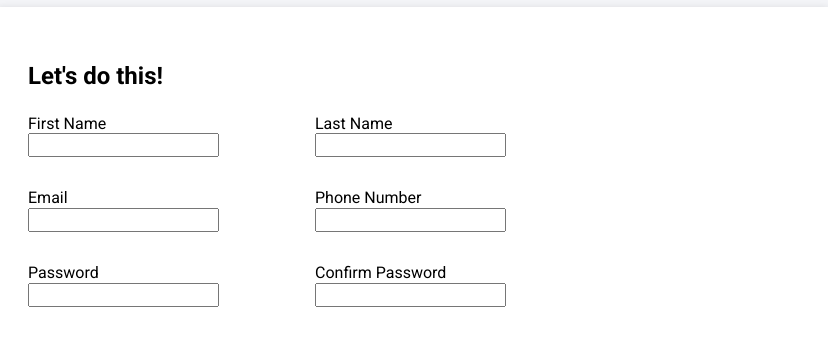
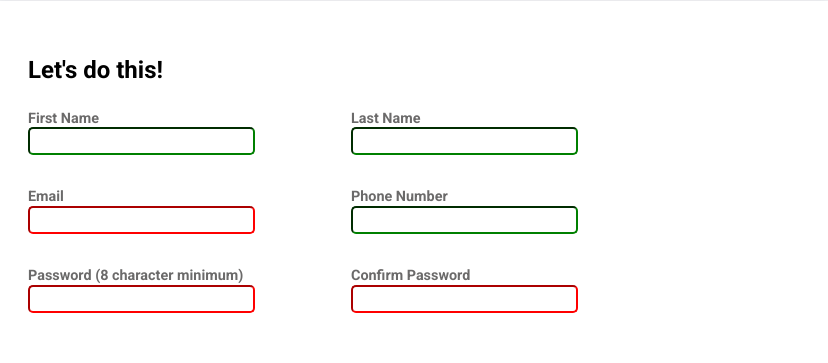
Before and after one commit to joviscab/signupform, a plain HTML site: page index.html in a window 1280 px wide. Shown: the part 331-694 px from the top of the page, 452-1280 px from the left. Drawn offline with Linux system fonts and the light colour scheme.

Commit message:
add validation to the forms

```diff
--- a/index.html
+++ b/index.html
@@ -35,11 +35,11 @@
                         </div>
                         <div>
                             <label for="email">Email</label>
-                            <input type="email" id="email" name="email">
+                            <input type="email" id="email" name="email" pattern="^([a-zA-Z0-9_\-\.]+)@((\[[0-9]{1,3}\.[0-9]{1,3}\.[0-9]{1,3}\.)|(([a-zA-Z0-9\-]+\.)+))([a-zA-Z]{2,4}|[0-9]{1,3})(\]?)$" required>
                         </div>
                         <div>
-                            <label for="password">Password</label>
-                            <input type="password" id="password" name="password">
+                            <label for="password">Password (8 character minimum)</label>
+                            <input type="password" id="password" name="password" minlength="8" required>
                         </div>
                     </div>
                     <div class="right-card">
@@ -53,7 +53,7 @@
                         </div>
                         <div>
                             <label for="confirm-password">Confirm Password</label>
-                            <input type="password" id="confirm-password" name="confirm-password">
+                            <input type="password" id="confirm-password" name="confirm-password" minlength="8" required>
                         </div>
                     </div>
                 </div>
--- a/styles.css
+++ b/styles.css
@@ -96,8 +96,29 @@ body {
 
 input {
     display: block;
+    border-radius: 5px;
+    border-color: #E5E7EB;
+    font-size: 1.2rem;
 }
 
+input:invalid {
+    border-color: red;
+}
+
+input:valid {
+    border-color: green;
+}
+
+input:focus {
+    border-color: rgb(10, 10, 167);
+    box-shadow: 1px 2px 9px 0px rgba(0, 0, 0, 0.429);
+}
+
+label {
+    font-size: 0.9rem;
+    font-weight: bold;
+    color: rgb(107, 106, 106);
+}
 
 .left-card {
     display: flex;
```
